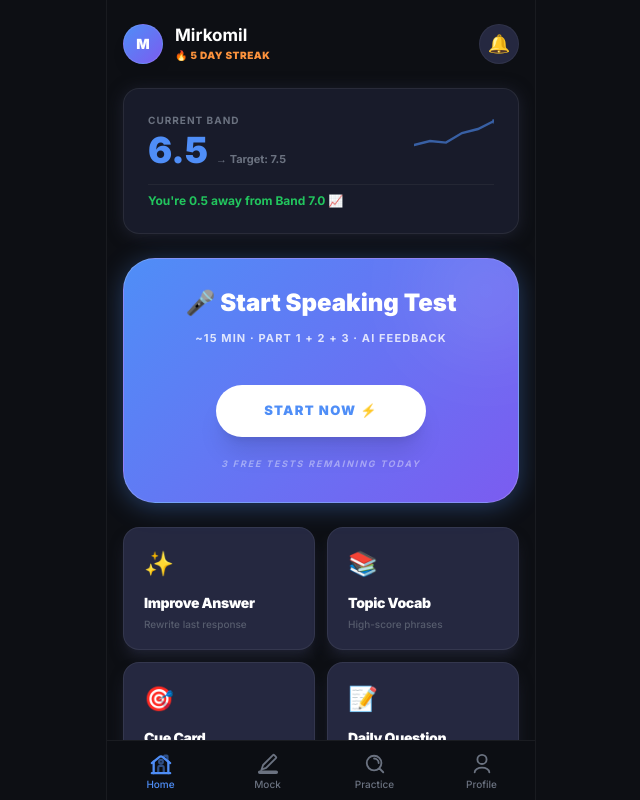
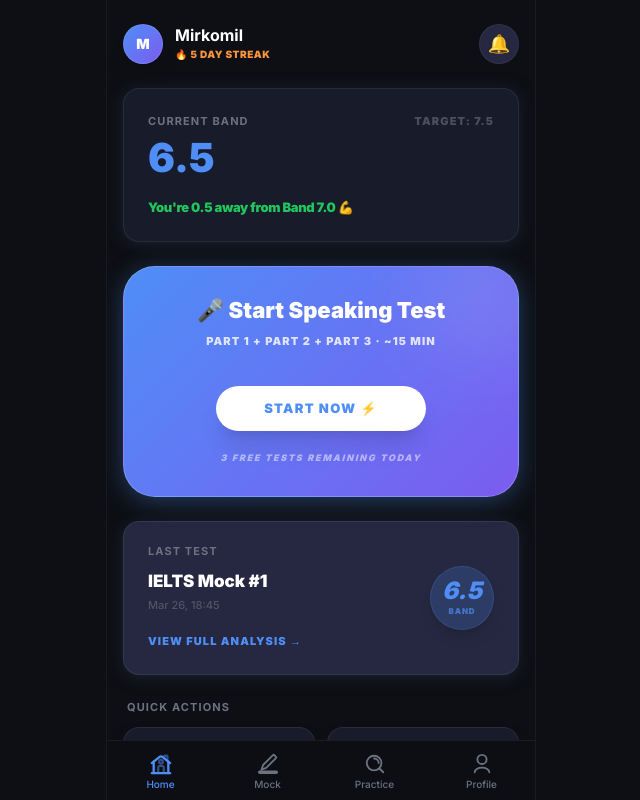
Before and after one commit to mirkomilablayev/speakzone-ui, a React (Vite) app: page / in a window 1280 px wide. Shown: the whole page, without its empty margins (319-959 px from the left). Built offline with nearby package versions, Linux system fonts and the light colour scheme.

Commit message:
feat: finalized Home Tab redesign - clean, action-first layout with high-fidelity analytics and simplified utility grid

```diff
--- a/src/components/tabs/HomeTab.jsx
+++ b/src/components/tabs/HomeTab.jsx
@@ -1,105 +1,98 @@
 import Card from "../shared/Card";
-import Avatar from "../shared/Avatar";
 
-const QUICK_TOOLS = [
-  { title: "Improve Answer", icon: "✨", desc: "Rewrite last response" },
-  { title: "Topic Vocab",    icon: "📚", desc: "High-score phrases" },
-  { title: "Cue Card",       icon: "🎯", desc: "Part 2 practice" },
-  { title: "Daily Question", icon: "📝", desc: "One challenge" },
+const QUICK_ACTIONS = [
+  { id: "improve", title: "Improve Answer", icon: "✨", desc: "Rewrite last response" },
+  { id: "vocab",   title: "Topic Vocab",    icon: "📚", desc: "High-score phrases" },
+  { id: "cuecard", title: "Cue Card",       icon: "🎯", desc: "Part 2 practice" },
+  { id: "progress",title: "My Progress",    icon: "📊", desc: "Track band score" },
 ];
 
 export default function HomeTab({ onStartSession, onOpenProfile }) {
   return (
-    <div className="flex flex-col gap-6 pb-20 animate-tab-in">
+    <div className="flex flex-col gap-6 pb-24 animate-tab-in">
 
       {/* 1. TOP BAR */}
       <div className="flex items-center justify-between pt-2">
         <div className="flex items-center gap-3" onClick={onOpenProfile}>
-          <div className="w-10 h-10 rounded-full bg-primary-gradient flex items-center justify-center font-black text-white text-sm shadow-lg border border-white/10 shrink-0">
+          <div className="w-10 h-10 rounded-full bg-primary-gradient flex items-center justify-center font-black text-white text-sm shadow-xl border border-white/10 shrink-0">
              M
           </div>
           <div className="flex flex-col">
-             <h2 className="font-bold text-[17px] text-white leading-tight">Mirkomil</h2>
-             <span className="text-orange text-[10px] font-black mt-0.5 uppercase tracking-wider flex items-center gap-1">🔥 5 Day Streak</span>
+             <h2 className="font-bold text-[16px] text-white leading-none">Mirkomil</h2>
+             <span className="text-orange text-[10px] font-black mt-1 uppercase tracking-wider">🔥 5 Day Streak</span>
           </div>
         </div>
-        <button className="w-10 h-10 rounded-full bg-card-raised border border-white/5 flex items-center justify-center text-lg active:scale-95 transition-all">🔔</button>
+        <button className="w-10 h-10 rounded-full bg-card-raised border border-white/5 flex items-center justify-center text-lg active:scale-90 transition-all">🔔</button>
       </div>
 
-      {/* 2. BAND SCORE CARD (MINI ANALYTICS) */}
-      <Card className="bg-card-raised/50 border border-accent/20 p-6 flex flex-col gap-4 relative group hover:border-accent/40 transition-all">
+      {/* 2. BAND SCORE CARD (SECTION 1) */}
+      <Card className="bg-card-raised/50 border-y-0 border-r-0 border-l-[4px] border-l-accent p-6 flex flex-col gap-4 active:scale-[0.99] transition-all cursor-pointer">
          <div className="flex justify-between items-start">
             <div className="flex flex-col">
-               <span className="text-muted text-[10px] font-bold uppercase tracking-widest">Current Band</span>
-               <div className="flex items-baseline gap-2 mt-1">
-                  <h3 className="text-accent font-black text-4xl leading-none">6.5</h3>
-                  <span className="text-muted text-[11px] font-bold">→ Target: 7.5</span>
-               </div>
+               <span className="text-muted text-[11px] font-bold uppercase tracking-widest">Current Band</span>
+               <h3 className="text-accent font-black text-[40px] leading-none mt-2">6.5</h3>
             </div>
-            {/* Mini Trend Line */}
-            <div className="w-20 h-10 opacity-60">
-               <svg viewBox="0 0 100 40" className="w-full h-full">
-                  <path d="M0,35 L20,30 L40,32 L60,20 L80,15 L100,5" fill="none" stroke="#4f8ef7" strokeWidth="3" strokeLinecap="round" />
-                  <circle cx="100" cy="5" r="3" fill="#4f8ef7" className="animate-pulse" />
-               </svg>
-            </div>
+            <span className="text-muted text-[11px] font-black uppercase tracking-widest opacity-60">Target: 7.5</span>
          </div>
-         <div className="flex items-center gap-2 pt-2 border-t border-white/5">
-            <span className="text-green text-xs font-bold">You're 0.5 away from Band 7.0 📈</span>
+         <div className="flex items-center gap-2 pt-1">
+            <span className="text-green text-[13px] font-black tracking-tight">You're 0.5 away from Band 7.0 💪</span>
          </div>
       </Card>
 
-      {/* 3. MAIN CTA CARD (START TEST) */}
+      {/* 3. MAIN CTA CARD (SECTION 2) */}
       <button
          onClick={onStartSession}
          className="bg-primary-gradient p-8 rounded-[32px] flex flex-col gap-1 items-center text-center group active:scale-[0.98] transition-all shadow-primary-glow border border-white/20 relative overflow-hidden"
       >
          <div className="absolute -right-8 -top-8 w-32 h-32 bg-white/10 rounded-full blur-2xl group-hover:scale-110 transition-transform" />
-         <h3 className="text-white font-black text-[24px] relative z-10 leading-none flex items-center gap-3">
+         <h3 className="text-white font-black text-[22px] relative z-10 leading-none flex items-center gap-3">
             🎤 Start Speaking Test
          </h3>
-         <p className="text-white/80 text-[11px] mt-2 font-bold relative z-10 uppercase tracking-widest leading-loose">
-            ~15 min · Part 1 + 2 + 3 · AI Feedback
+         <p className="text-white/80 text-[11px] mt-2 font-black relative z-10 uppercase tracking-widest">
+            Part 1 + Part 2 + Part 3 · ~15 min
          </p>
 
-         <div className="mt-8 bg-white text-accent font-black px-12 py-4 rounded-full text-[13px] relative z-10 shadow-xl group-hover:scale-105 transition-transform uppercase tracking-widest">
+         <div className="mt-8 bg-white text-accent font-black px-12 py-4 rounded-full text-[13px] relative z-10 shadow-xl group-hover:scale-105 transition-transform uppercase tracking-widest leading-none">
             Start Now ⚡️
          </div>
-         <span className="mt-4 text-white/40 text-[9px] font-bold uppercase tracking-[0.2em] relative z-10 italic">
+         <span className="mt-4 text-white/50 text-[9px] font-black uppercase tracking-[0.2em] relative z-10 italic">
             3 free tests remaining today
          </span>
       </button>
 
-      {/* 4. QUICK TOOLS (2x2 GRID) */}
-      <div className="grid grid-cols-2 gap-3">
-         {QUICK_TOOLS.map((t, i) => (
-            <Card key={i} className="flex flex-col gap-3 p-5 bg-card-raised border-white/5 active:scale-[0.98] transition-all cursor-pointer group shadow-lg">
-               <span className="text-2xl group-hover:scale-110 transition-transform">{t.icon}</span>
-               <div className="flex flex-col gap-0.5 min-w-0">
-                  <span className="text-white font-black text-[14px] tracking-tight truncate">{t.title}</span>
-                  <p className="text-muted text-[10px] font-medium leading-none mt-1 opacity-70">{t.desc}</p>
-               </div>
-            </Card>
-         ))}
-      </div>
-
-      {/* 5. LAST RESULT */}
-      <Card className="flex items-center justify-between p-6 bg-card-raised border-white/5 group active:scale-[0.99] transition-all cursor-pointer">
+      {/* 4. LAST RESULT CARD (SECTION 3) */}
+      <Card className="flex items-center justify-between p-6 bg-card-raised border-white/5 active:scale-[0.99] transition-all cursor-pointer group">
          <div className="flex flex-col gap-1">
-            <span className="text-muted text-[10px] font-bold uppercase tracking-widest">Last Test</span>
-            <div className="flex flex-col gap-0.5 mt-1">
-               <h4 className="text-white font-black text-lg">IELTS Mock #1</h4>
+            <span className="text-muted text-[11px] font-bold uppercase tracking-widest leading-none">Last Test</span>
+            <div className="flex flex-col gap-0.5 mt-2">
+               <h4 className="text-white font-black text-[17px]">IELTS Mock #1</h4>
                <p className="text-muted text-[11px] font-medium opacity-60">Mar 26, 18:45</p>
             </div>
-            <button className="text-accent text-[11px] font-black uppercase tracking-widest mt-3 flex items-center gap-1 group-hover:gap-2 transition-all">
-               View Analysis →
+            <button className="text-accent text-[11px] font-black uppercase tracking-widest mt-4 flex items-center gap-1 group-hover:gap-1.5 transition-all">
+               View Full Analysis →
             </button>
          </div>
-         <div className="w-16 h-16 bg-accent rounded-3xl flex flex-col items-center justify-center text-white font-black shadow-primary-glow border-2 border-white/10">
+         <div className="w-16 h-16 bg-accent/20 rounded-full flex flex-col items-center justify-center text-accent font-black shadow-lg border border-accent/20">
             <span className="text-2xl leading-none font-black italic">6.5</span>
-            <span className="text-[8px] uppercase tracking-tighter opacity-70 mt-1">Band</span>
+            <span className="text-[8px] uppercase tracking-widest mt-0.5 opacity-70 font-black">Band</span>
          </div>
       </Card>
+
+      {/* 5. QUICK ACTIONS (SECTION 4 - 2x2 GRID) */}
+      <div className="flex flex-col gap-3">
+         <h3 className="text-muted text-[11px] font-bold uppercase tracking-widest px-1">Quick Actions</h3>
+         <div className="grid grid-cols-2 gap-3">
+            {QUICK_ACTIONS.map((t, i) => (
+               <Card key={i} className="flex flex-col gap-2 p-5 bg-card-raised/50 border border-white/5 active:scale-[0.95] transition-all cursor-pointer group shadow-lg">
+                  <span className="text-2xl group-hover:scale-110 transition-transform">{t.icon}</span>
+                  <div className="flex flex-col gap-0.5 mt-1 overflow-hidden">
+                     <span className="text-white font-black text-[13px] tracking-tight truncate leading-tight">{t.title}</span>
+                     <p className="text-muted text-[11px] font-bold leading-none mt-1 opacity-60">{t.desc}</p>
+                  </div>
+               </Card>
+            ))}
+         </div>
+      </div>
 
     </div>
   );
```
